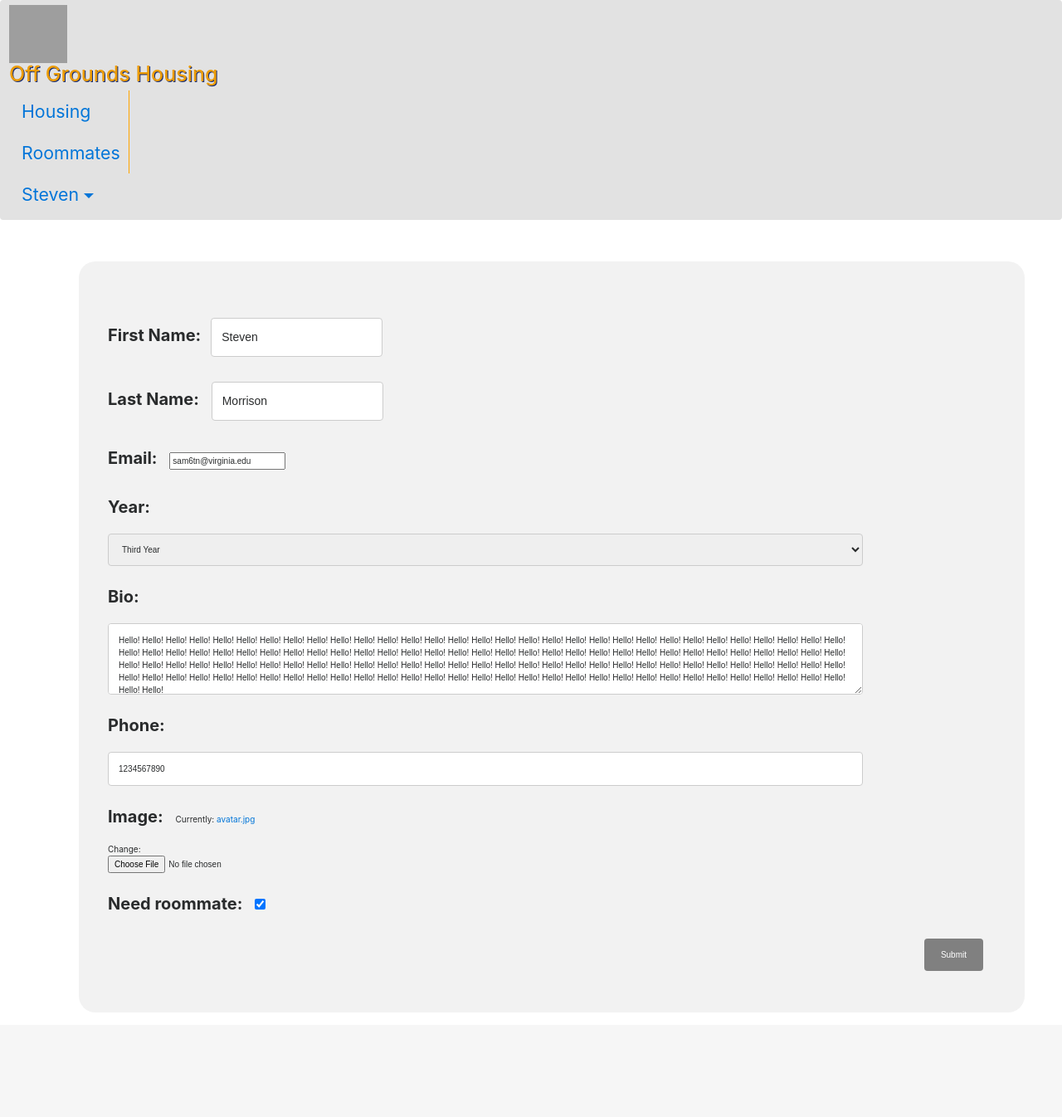
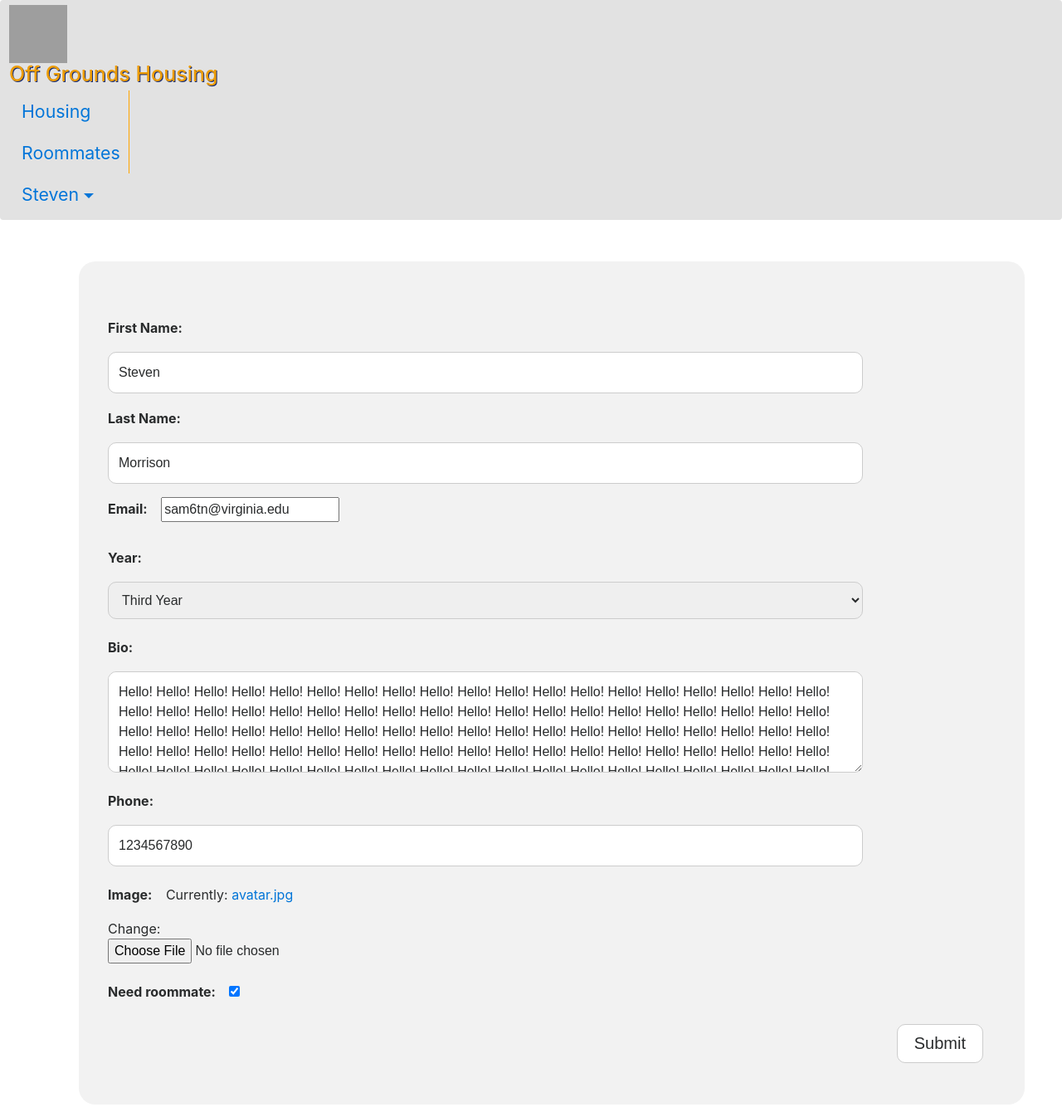
Before and after one commit to sam6tn/studenthousing, a Django app: page /profile/edit in a window 1280 px wide. Shown: the whole page at 83% size. Before the commit the page ends 1170 px from the top, so only its background shows below. Run offline with Django 3.2, Linux system fonts and the light colour scheme; a user stored in the database is signed in; data comes from the database, SQL or seed files in the repository; some libraries are stand-ins or nearby versions; grey boxes are pictures that could not be loaded.

Commit message:
Update edit_profile.html

```diff
--- a/housing/templates/housing/edit_profile.html
+++ b/housing/templates/housing/edit_profile.html
@@ -24,67 +24,55 @@
     .form-group {
       width: 300px;
     }
-
     #login-box {
       margin: 0 auto;
       padding: 10px;
     }
-
     .login-error {
       color: red;
       margin: 0 auto;
       text-align: center;
     }
-
     .tabs {
       font-size: 16pt;
     }
-
     .rightmarg {
       margin-right: 50px;
     }
-
+    .btn-xl {
+    padding: 10px 20px;
+    font-size: 20px;
+    border-radius: 10px;
+}
     .leftmarg {
       margin-left: 50px;
     }
-
     .title {
       text-shadow: 1px 1px rgb(20, 43, 121);
     }
-
     .centered {
       text-align: center;
       justify-content: center;
       margin: 0 auto;
     }
-
     * {
       box-sizing: border-box;
     }
-
     input[type=text],
     select,
     textarea {
       width: 100%;
       padding: 12px;
       border: 1px solid #ccc;
-      border-radius: 4px;
+      border-radius: 10px;
       resize: vertical;
     }
-
     label {
       padding: 12px 12px 12px 0;
       display: inline-block;
-      font-size: 20px;
     }
-label2 {
-      padding: 12px 12px 12px 0;
-      display: inline-block;
-      font-size: 14px;
-    }
-
     button {
-      background-color: #808080;
+      background-color: #4CAF50;
       color: white;
       padding: 12px 20px;
       border: none;
@@ -92,7 +80,6 @@ label2 {
       cursor: pointer;
       float: right;
     }
-
     input[type=submit] {
       background-color: #4CAF50;
       color: white;
@@ -102,60 +89,69 @@ label2 {
       cursor: pointer;
       float: right;
     }
-
     input[type=submit]:hover {
       background-color: #45a049;
     }
-
     .container {
       border-radius: 20px;
       background-color: #f2f2f2;
       padding: 50px;
     }
-
     .col-25 {
       float: left;
       width: 85%;
       margin-top: 6px;
     }
-
     .col-75 {
       float: left;
       width: 75%;
       margin-top: 6px;
     }
-
     /* Clear floats after the columns */
     .row:after {
+      font-size: 16pt;
       content: "";
       display: table;
       clear: both;
     }
-
     .navbar {
       color: rgb(236, 156, 5);
       background-color: rgba(226, 226, 226);
       /* background-color: #D9DFFE; */
     }
-
+    labelText {
+    font-weight: normal !important;
+}
     .logo {
       height: 70px;
       width: 70px;
       margin-right: 10px;
     }
-
     .nav-item {
       margin-right: 10px;
       padding-right: 10px;
     }
-
     nav li:not(:last-child) {
       border-right: solid 1px orange;
     }
-
+    .fileUpload {
+    position: relative;
+    overflow: hidden;
+    margin: 10px;
+}
+.fileUpload input.upload {
+    position: absolute;
+    top: 0;
+    right: 0;
+    margin: 0;
+    padding: 0;
+    font-size: 20px;
+    cursor: pointer;
+    opacity: 0;
+    filter: alpha(opacity=0);
+}
     /* Responsive layout - when the screen is less than 600px wide, make the two columns stack on top of each other instead of next to each other */
     @media screen and (max-width: 600px) {
-
       .col-25,
       .col-75,
       input[type=submit] {
@@ -200,26 +196,39 @@ label2 {
     <div class="container">
       <form method="post" enctype="multipart/form-data">
         {% csrf_token %}
-        <div class="row">
+        <div class="row" style="font-size:160%">
+        <p> </p>
           <div class="col-25">
-            <label>First Name:</label><label2> {{uform.first_name}}</label2>
+            <label>First Name:</label>
+            <labelText>{{uform.first_name}}</labelText>
+
           </div>
         </div>
 
 
-        <div class="row">
+        <div class="row" style="font-size:160%">
           <div class="col-25">
-            <label>Last Name:</label> <label2> {{uform.last_name}}</label2>
+            <label>Last Name:</label>
+            <labelText>{{uform.last_name}}</labelText>
+
           </div>
         </div>
 
-        <div class="row">
+        <div class="row" style="font-size:160%">
           <div class="col-25">
-            <label>Email:</label> </label2>{{ uform.email}}</label2>
+            <label>Email: </label>
+            <labelText>{{ uform.email}}</labelText>
+
+          </div>
+        </div>
+
+        <div class="row" style="font-size:160%">
+          <div class="col-25">
+
             {{pform.as_p}}
           </div>
         </div>
-        <button type="submit">Submit </button>
+        <button type="button" class="btn btn-secondary btn-xl" > Submit </button>
       </form>
     </div>
   </div>
```
